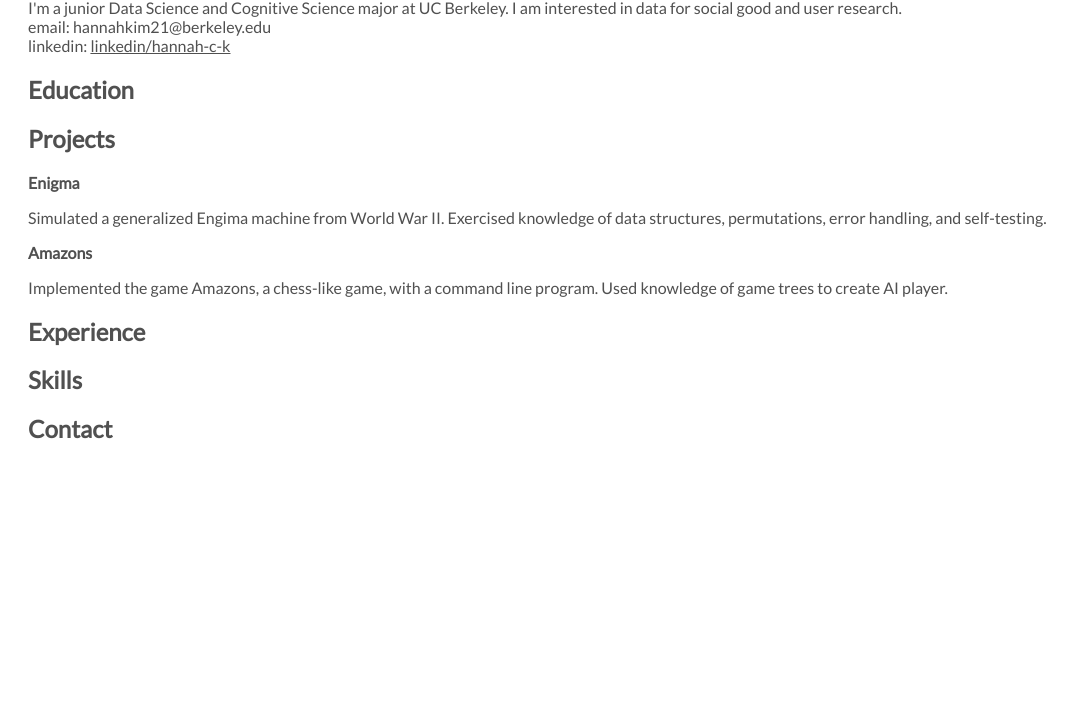
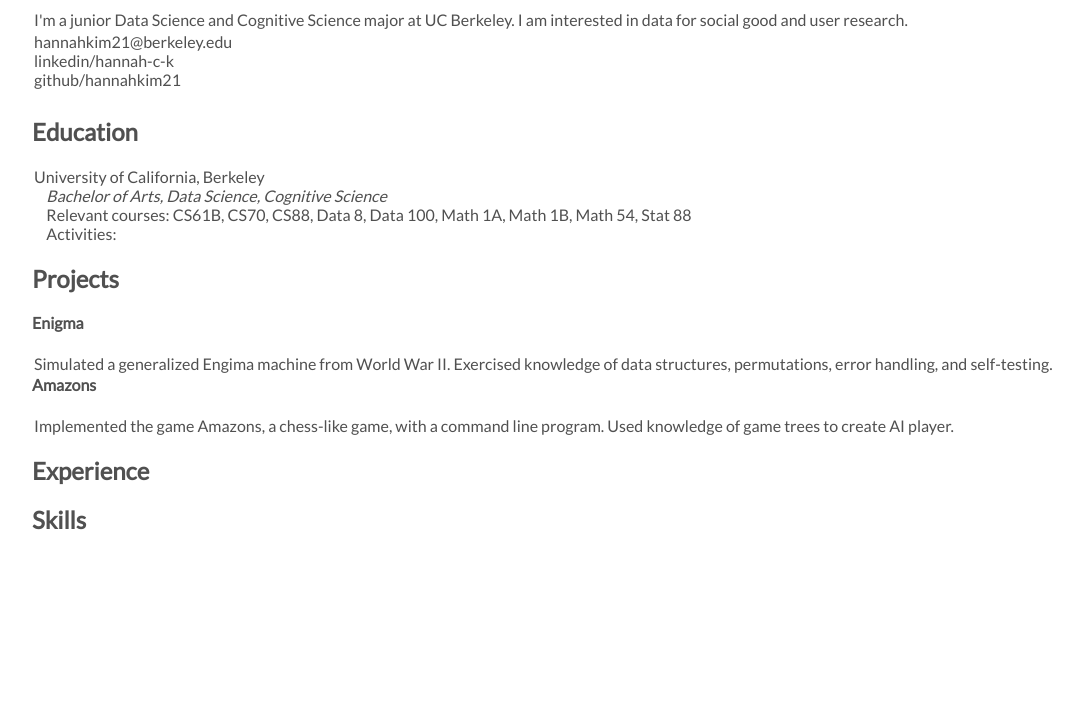
Before and after one commit to hannahkim21/hannahkim21.github.io, a plain HTML site: page index.html in a window 1280 px wide. Shown: the part 93-800 px from the top of the page, without its empty margins (0-1087 px from the left). Drawn offline with Linux system fonts and the light colour scheme.

Commit message:
Work on style

```diff
--- a/index.html
+++ b/index.html
@@ -11,14 +11,20 @@
 		<div id="overall">
 			<div id="header">
 				<h1>Hannah C. Kim</h1>
-					<p> I'm a junior Data Science and Cognitive Science major at UC Berkeley. I am interested in data for social good and user research. <br>
-					email: hannahkim21@berkeley.edu <br>
-					linkedin:  <a href="https://www.linkedin.com/in/hannah-c-k"> linkedin/hannah-c-k </a>
+					<p> I'm a junior Data Science and Cognitive Science major at UC Berkeley. I am interested in data for social good and user research.
+						<div id="links">
+							<a href= "mailto:hannahkim21@berkeley.edu"> hannahkim21@berkeley.edu </a><br>
+							<a href="https://www.linkedin.com/in/hannah-c-k"> linkedin/hannah-c-k </a><br>
+							<a href="https://github.com/hannahkim21"> github/hannahkim21 </a>
+						</div>
 					</p>
 			</div>
 
 			<div id="content">
 				<h2>Education</h2>
+					<p>University of California, Berkeley<br>&nbsp;&nbsp;&nbsp; <i>Bachelor of Arts, Data Science, Cognitive Science</i><br> &nbsp;&nbsp;&nbsp;&nbsp;Relevant courses: CS61B, CS70, CS88, Data 8, Data 100, Math 1A, Math 1B, Math 54, Stat 88<br>&nbsp;&nbsp;&nbsp;&nbsp;Activities:
+					</p>
+
 				<h2>Projects</h2>
 					<h4>Enigma</h4>
 						<p> Simulated a generalized Engima machine from World War II. Exercised knowledge of data structures, permutations, error handling, and self-testing.</p>
@@ -26,10 +32,9 @@
 						<p>Implemented the game Amazons, a chess-like game, with a command line program. Used knowledge of game trees to create AI player.</p>
 				<h2>Experience</h2>
 				<h2>Skills</h2>
-				<h2>Contact</h2>
 			</div>
 
-		<script src="script.js"> </script>
+			<script src="script.js"> </script>
 		</div>
 	</body>
 
--- a/style.css
+++ b/style.css
@@ -1,17 +1,55 @@
 @charset "utf-8";
 /* CSS Document */
 
+/* Changing defaults */
 html {
-	margin-top: 10px; margin-left: 20px; font-size: calc(1em)
+	margin-top: 10px; margin-left: 20px; margin-right: 20px; font-size: calc(1em)
 }
 body {
 	background: #FFFFFF;
 }
-h1 {font-family: 'Roboto'; color: #2C98CB}
-h2 {font-family: 'Lato'; color: #505050}
+h1 {
+	font-family: 'Roboto';
+	color: #2C98CB;
+}
+h2 {
+	font-family: 'Lato';
+	color: #505050;
+}
+h2:hover {
+	opacity: 0.5;
+}
 h4 {
-	margin: 0; font-family: 'Lato'; color: #505050;
+	margin-top: 0;
+	font-family: 'Lato';
+	color: #505050;
 }
-p {font-family: 'Lato'; color: #505050}
-a {color: #505050}
-overall {color: blue}
+a {
+	color: #505050;
+	text-decoration: none;
+}
+a:hover {
+	color: #2C98CB;
+}
+.collapsible{
+	color: red;
+	background-color: none;
+	outline: none;
+}
+p {
+	padding: 1px;
+	margin: 1px;
+}
+
+/* Mydivs */
+div {
+	padding: 1px;
+	margin: 1px;
+}
+#overall {
+	font-family: 'Lato';
+	color: #505050;
+	padding: 1px;
+	margin: 1px;
+	scroll-behavior: smooth;
+}
```
